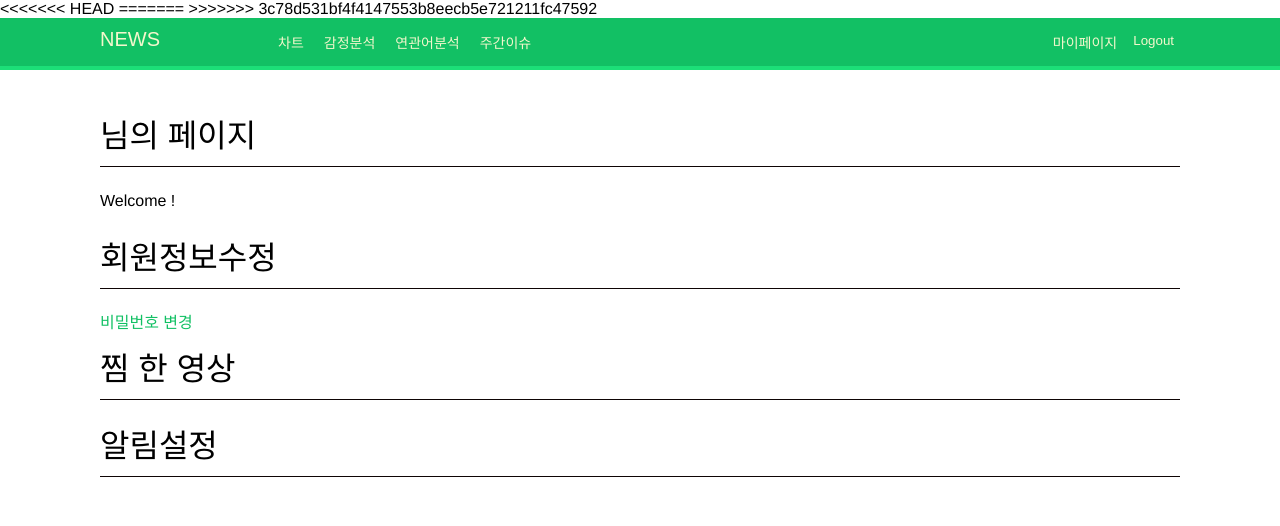
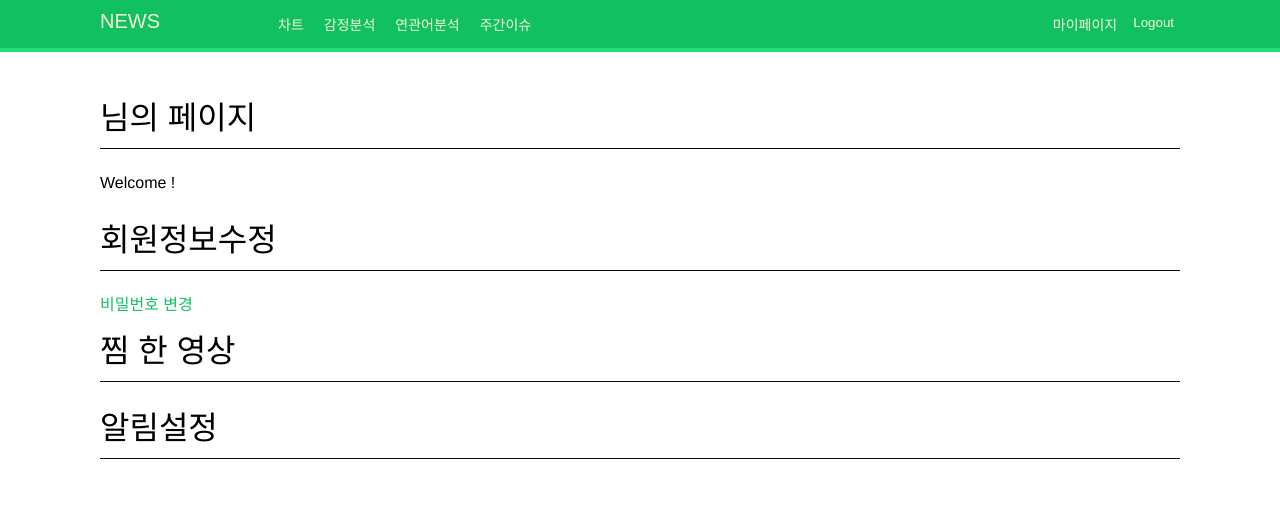
Before and after one commit to jinmiee/news-exploration, a Django app: page /account/mypage/ in a window 1280 px wide. Shown: the top 526 px of the page. Run offline with Django 5.2, Linux system fonts and the light colour scheme; some web fonts are replaced.

Commit message:
오류 제거

```diff
--- a/account/templates/analysis/chart.html
+++ b/account/templates/analysis/chart.html
@@ -45,12 +45,9 @@
             </div>
         </div>
     </div>
-<<<<<<< HEAD
 
-=======
 
     <!-- JavaScript -->
->>>>>>> 8fc2e2fe6a52ad618aa017bbaa30004018f158ff
     <script>
         function loadVideo(videoUrl) {
             if (!videoUrl) {
--- a/account/templates/base.html
+++ b/account/templates/base.html
@@ -7,11 +7,10 @@
     <meta name="viewport" content="width=device-width, initial-scale=1.0">
     <title>{% block title %}{% endblock %}</title>
     <link rel="stylesheet" href="{% static 'css/base.css' %}">
-<<<<<<< HEAD
+
     <link href="https://cdnjs.cloudflare.com/ajax/libs/font-awesome/5.15.4/css/all.min.css" rel="stylesheet">
-=======
     {% block head %}{% endblock %}
->>>>>>> 3c78d531bf4f4147553b8eecb5e721211fc47592
+
 </head>
 <body>
     <div id="header">
```
